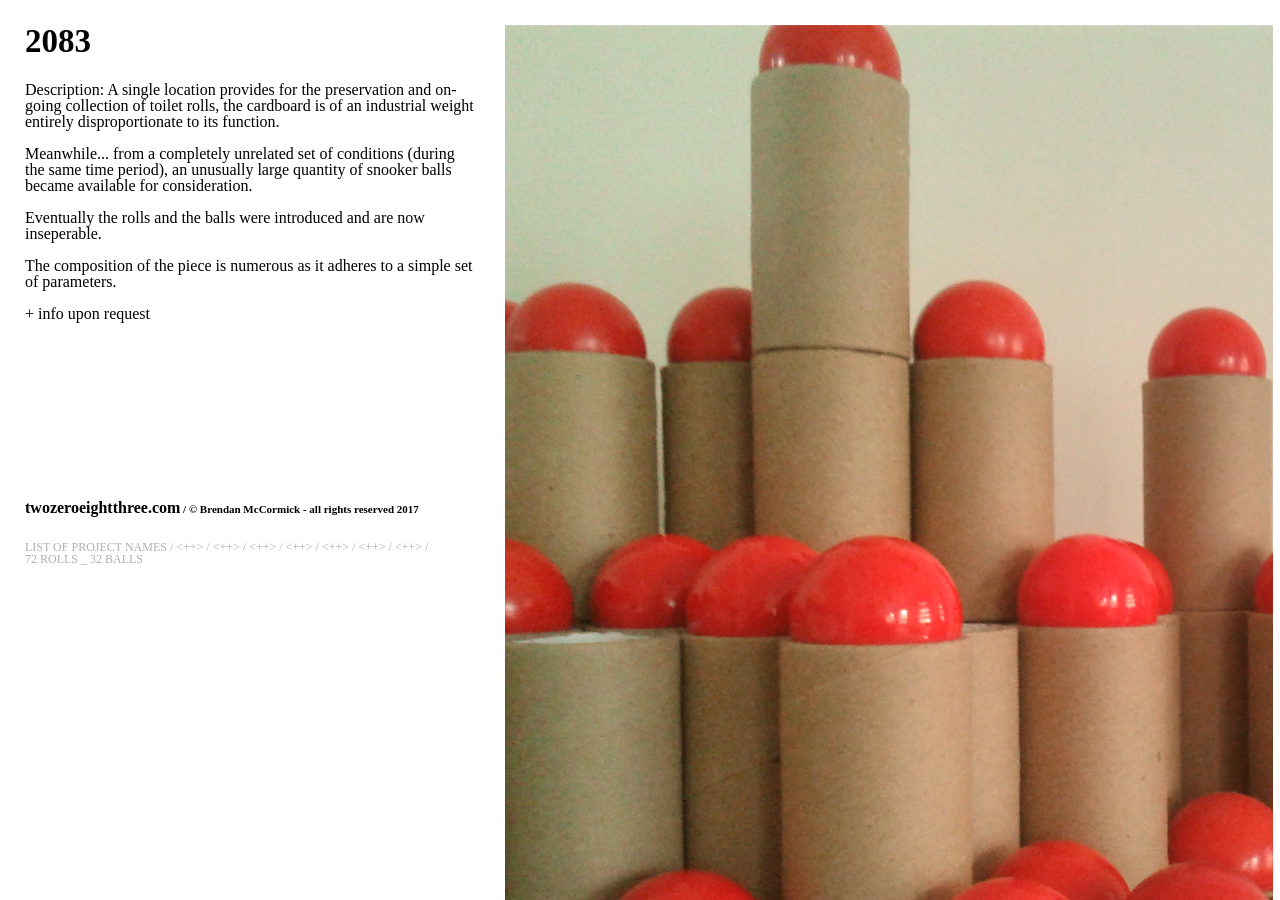
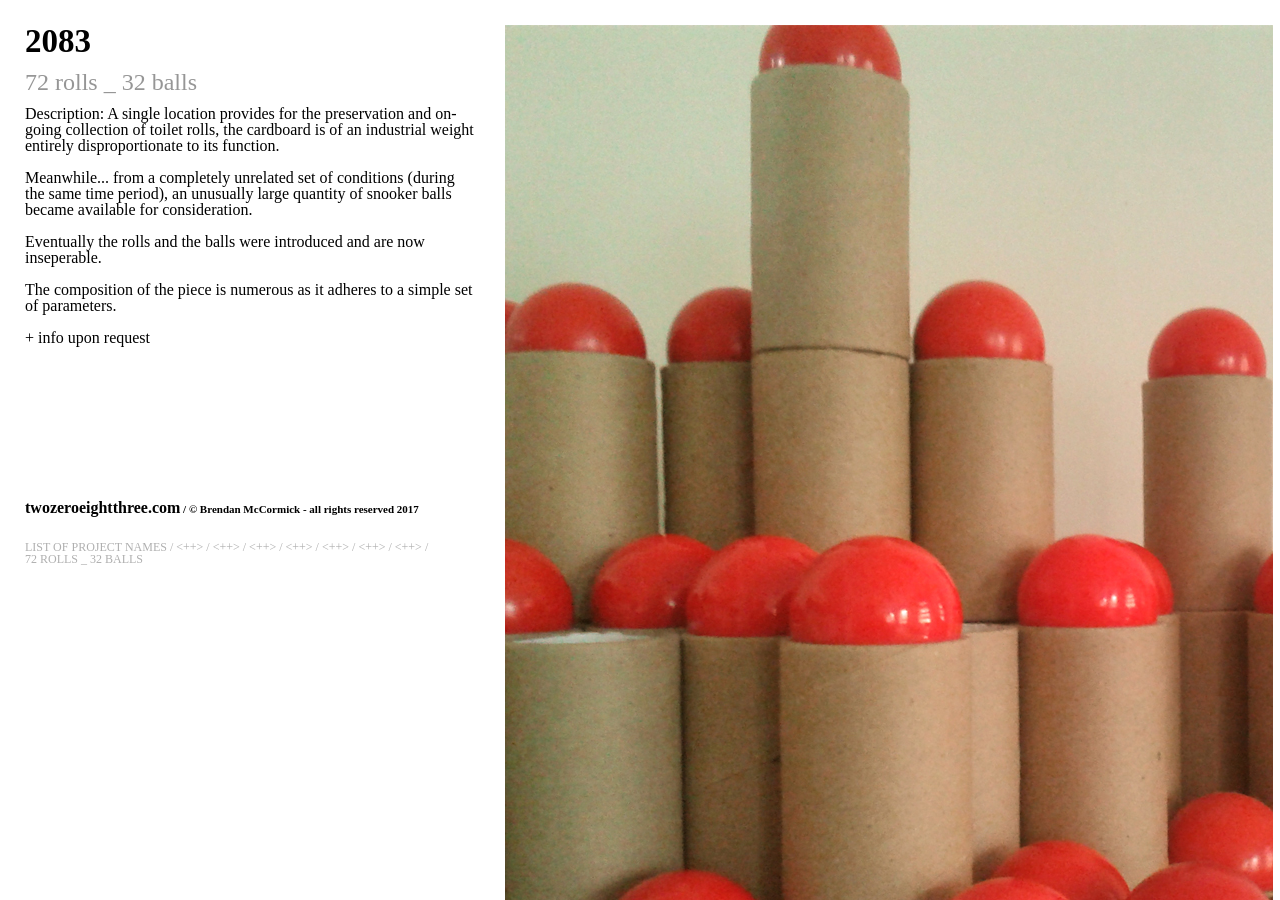
Before and after one commit to twozeroeightthree/website, a Jekyll site: the page built from _posts/2018-01-01-72-rolls-32-balls.html, in a window 1280 px wide and 900 px high. Built offline with Jekyll 4.4.1, drawn with Linux system fonts in a browser that asks for light colours; some web fonts are replaced.

Commit message:
2018-03-20_20:56

```diff
--- a/_posts/2018-01-01-72-rolls-32-balls.html
+++ b/_posts/2018-01-01-72-rolls-32-balls.html
@@ -4,7 +4,7 @@ title: 72 rolls _ 32 balls
 imgpath: "/img/rolls/"
 ---
 
-<h2></h2>
+<h2>72 rolls _ 32 balls</h2>
 <p>
   <b>Description: </b> A single location provides for the preservation and on-going collection of toilet rolls, the cardboard is of an industrial weight entirely disproportionate to its function.
 </p>
```
Also changed, not shown: 1 other file.
